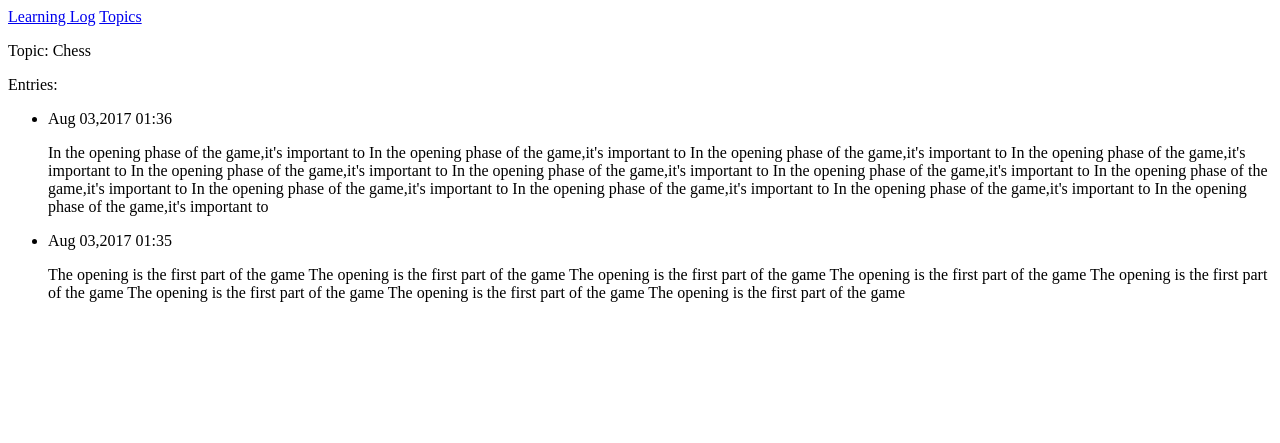
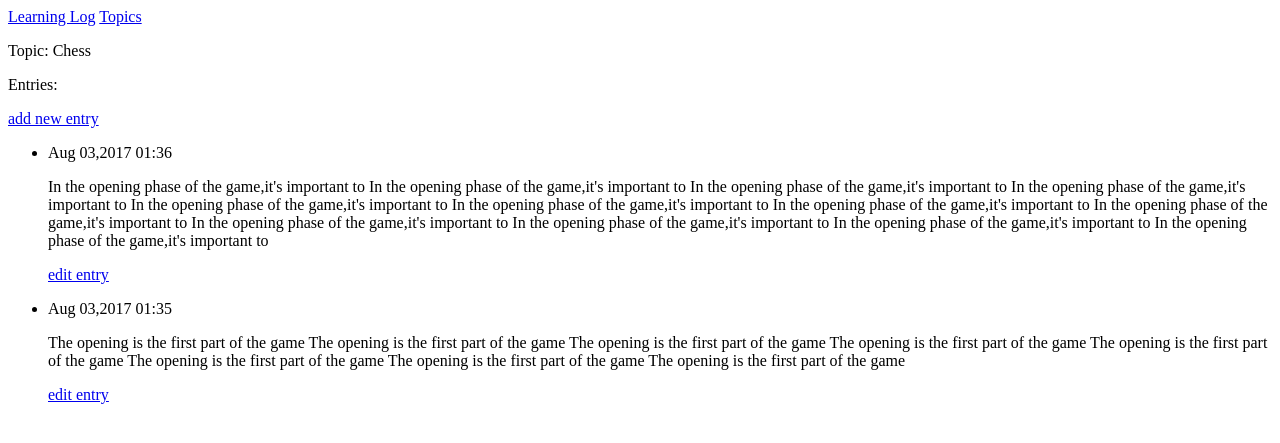
Before and after one commit to jiaoyongqi/learnpython, a Django app: page /topics/1/ in a window 1280 px wide. Shown: the top 443 px of the page. Run offline with Django 3.2, Linux system fonts and the light colour scheme; data comes from the database, SQL or seed files in the repository.

Commit message:
增加添加新条目和编辑条目功能，目前添加新条目有bug

```diff
--- a/basic/day1/Django/learning_log/learning_logs/templates/learning_logs/topic.html
+++ b/basic/day1/Django/learning_log/learning_logs/templates/learning_logs/topic.html
@@ -5,11 +5,17 @@
 <p>Topic: {{ topic }}</p>
 
 <p>Entries:</p>
+<p>
+    <a href="{% url 'learning_logs:new_entry' topic.id %}">add new entry</a>
+</p>
 <ul>
     {% for entry in entries %}
         <li>
             <p>{{entry.date_added|date:'M d,Y H:i'}}</p>
             <p>{{entry.text|linebreaks}}</p>
+            <p>
+                <a href="{% url 'learning_logs:edit_entry' entry.id %}">edit entry</a>
+            </p>
         </li>
     {% empty %}
         <li>
--- a/basic/day1/Django/learning_log/learning_logs/urls.py
+++ b/basic/day1/Django/learning_log/learning_logs/urls.py
@@ -14,5 +14,10 @@ urlpatterns = [
     #特定主题的详细页面
     url(r'^topics/(?P<topic_id>\d+)/$',views.topic,name='topic'),
     #用于添加新主题的网页
-    url(r'^new_topic/$',views.new_topic,name='new_topic')
+    url(r'^new_topic/$',views.new_topic,name='new_topic'),
+    #用于添加新条目的页面
+    url(r'^new_entry/(?P<topic_id>\d+)/$',views.new_entry,name='new_entry'),
+    #用于编辑条目的页面
+    url(r'^edit_entry/(?P<entry_id>\d+)/$',views.edit_entry,name='edit_entry'),
+
 ]
--- a/basic/day1/Django/learning_log/learning_logs/views.py
+++ b/basic/day1/Django/learning_log/learning_logs/views.py
@@ -4,8 +4,8 @@ from __future__ import unicode_literals
 from django.shortcuts import render
 from django.http import HttpResponseRedirect
 from django.core.urlresolvers import reverse
-from .models import Topic
-from .forms import TopicForm
+from .models import Topic,Entry
+from .forms import TopicForm,EntryForm
 
 # Create your views here.
 
@@ -40,3 +40,40 @@ def new_topic(request):
 
     context = {'form':form}
     return render(request,'learning_logs/new_topic.html',context)
+
+def new_entry(request,topic_id):
+    '''在待定的主题中添加新条目'''
+    topic = Topic.objects.get(id=topic_id)
+
+    if request.method != 'POST':
+        #为提交数据,创建一个空表单
+        form = EntryForm()
+    else:
+        #POST提交的数据,对数据进行处理
+        form = EntryForm(data=request.POST)
+        if form.is_valid():
+            new_entry = form.save(commit=False)
+            new_entry.topic = topic
+            new_entry.save()
+            return HttpResponseRedirect(reverse('learning_logs:topic',args=[topic.id]))
+
+        context = {'topic':topic,'form':form}
+        return render(request,'learning_logs/new_entry.html',context)
+
+def edit_entry(request,entry_id):
+    '''编辑既有条目'''
+    entry = Entry.objects.get(id=entry_id)
+    topic = entry.topic
+
+    if request.method != 'POST':
+        #初次请求,使用当前条目填充表单
+        form = EntryForm(instance=entry)
+    else:
+        #Post提交的数据,对数据进行处理
+        form = EntryForm(instance=entry,data=request.POST)
+        if form.is_valid():
+            form.save()
+            return HttpResponseRedirect(reverse('learning_logs:topic',args=[topic.id]))
+
+    context = {'entry':entry,'topic':topic,'form':form}
+    return render(request,'learning_logs/edit_entry.html',context)
```
Also changed, not shown: basic/day1/Django/learning_log/learning_logs/forms.py (+8 -1 lines), basic/day1/Django/learning_log/learning_logs/templates/learning_logs/edit_entry.html (added, +15 -0 lines), basic/day1/Django/learning_log/learning_logs/templates/learning_logs/new_entry.html (added, +14 -0 lines).
